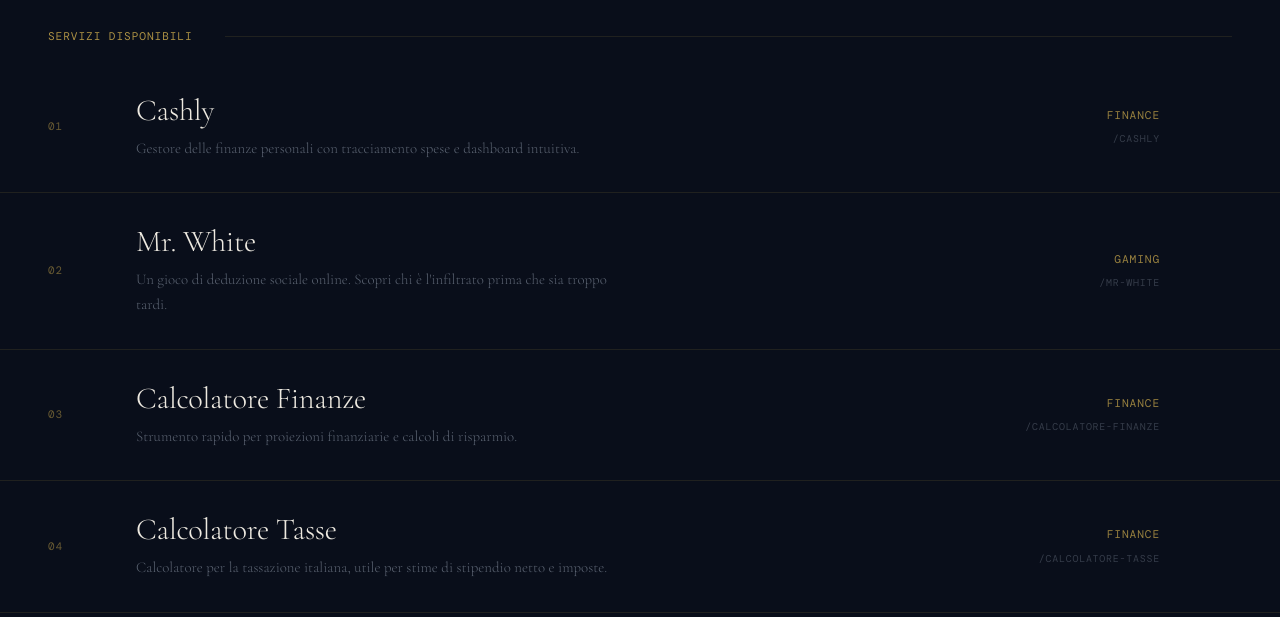
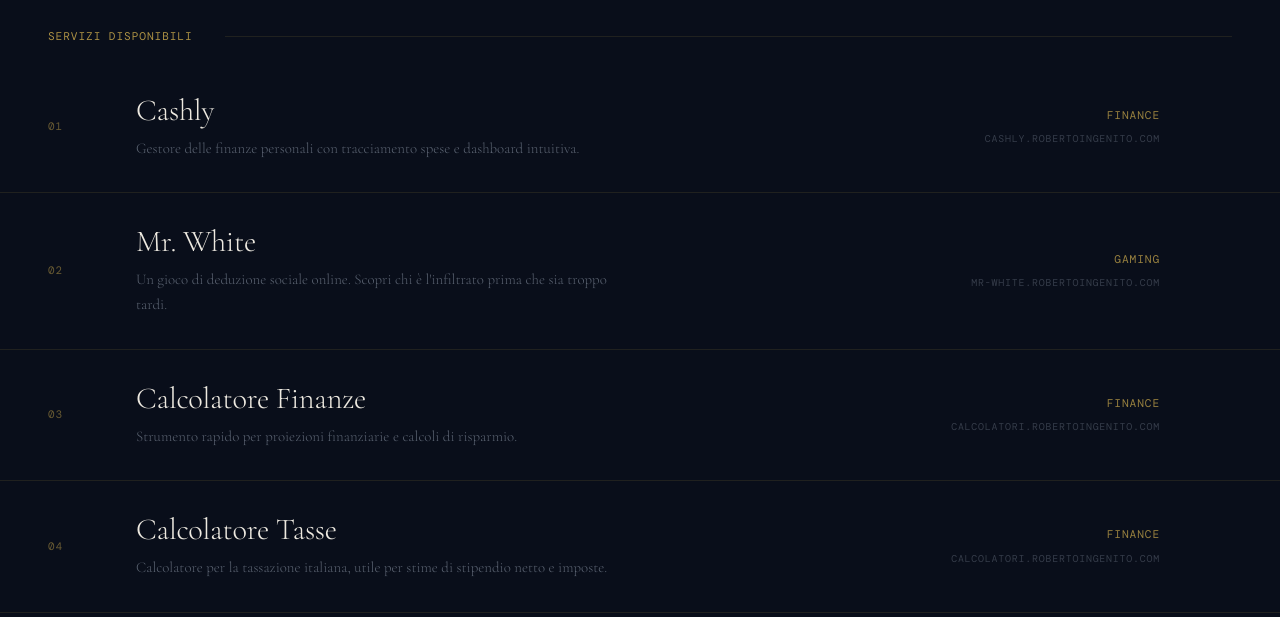
Before and after one commit to roberto-ingenito-home-lab/portfolio, a React (Vite) app: page / in a window 1280 px wide. Shown: the part 940-1557 px from the top of the page. Built offline with nearby package versions, Linux system fonts and the light colour scheme; a web font is replaced by a local one.

Commit message:
Update services urls

```diff
--- a/src/components/Services.tsx
+++ b/src/components/Services.tsx
@@ -8,6 +8,21 @@ export function Services() {
 
   const delay = 70;
 
+  const getDomainName = (url: string) => {
+    try {
+      // Se il link non ha il protocollo, l'oggetto URL fallisce.
+      // Quindi ci assicuriamo che lo abbia prima di fare il parsing.
+      const hasProtocol = url.startsWith("http://") || url.startsWith("https://");
+      const urlToParse = hasProtocol ? url : `https://${url}`;
+
+      const parsedUrl = new URL(urlToParse);
+
+      return parsedUrl.hostname.replace("www.", "");
+    } catch (error) {
+      console.error("URL non valido:", error);
+      return "";
+    }
+  };
   return (
     <section className="services__section" id="servizi">
       <Reveal>
@@ -21,7 +36,7 @@ export function Services() {
         {INTERACTIVE_SERVICES.map((s, i) => (
           <Reveal key={s.id} delay={i * delay}>
             <a
-              href={s.url}
+              href={"https://" + s.url}
               className={`service-item ${activeService === s.id ? "service-item--active" : ""}`}
               onMouseEnter={() => setActiveService(s.id)}
               onMouseLeave={() => setActiveService(null)}
@@ -34,7 +49,7 @@ export function Services() {
               </div>
               <div className="service-item__meta">
                 <span className="mono service-item__category">{s.category}</span>
-                <span className="service-item__url mono">{s.url}</span>
+                <span className="service-item__url mono">{getDomainName(s.url)}</span>
               </div>
               <div className="service-item__arrow">↗</div>
             </a>
--- a/src/constants/data.ts
+++ b/src/constants/data.ts
@@ -6,28 +6,28 @@ export const INTERACTIVE_SERVICES: Service[] = [
     title: "Cashly",
     category: "Finance",
     desc: "Gestore delle finanze personali con tracciamento spese e dashboard intuitiva.",
-    url: "/cashly",
+    url: "cashly.robertoingenito.com",
   },
   {
     id: "02",
     title: "Mr. White",
     category: "Gaming",
     desc: "Un gioco di deduzione sociale online. Scopri chi è l'infiltrato prima che sia troppo tardi.",
-    url: "/mr-white",
+    url: "mr-white.robertoingenito.com",
   },
   {
     id: "03",
     title: "Calcolatore Finanze",
     category: "Finance",
     desc: "Strumento rapido per proiezioni finanziarie e calcoli di risparmio.",
-    url: "/calcolatore-finanze",
+    url: "calcolatori.robertoingenito.com/calcolatore-finanze",
   },
   {
     id: "04",
     title: "Calcolatore Tasse",
     category: "Finance",
     desc: "Calcolatore per la tassazione italiana, utile per stime di stipendio netto e imposte.",
-    url: "/calcolatore-tasse",
+    url: "calcolatori.robertoingenito.com/calcolatore-tasse",
   },
 ];
 
@@ -37,21 +37,21 @@ export const INFRA_SERVICES: Service[] = [
     title: "Nextcloud",
     category: "Cloud & Productivity",
     desc: "La mia nuvola personale per file, contatti e calendari. Sicurezza e privacy sotto il mio controllo.",
-    url: "/cloud",
+    url: "cloud.robertoingenito.com",
   },
   {
     id: "06",
     title: "Timesheet",
     category: "Utility",
     desc: "Sistema di gestione e generazione di timesheet lavorativi in formato Excel.",
-    url: "/timesheet",
+    url: "timesheet.robertoingenito.com",
   },
   {
     id: "07",
     title: "CouchDB",
     category: "Database",
     desc: "Server database dedicato alla sincronizzazione in tempo reale per Obsidian LiveSync.",
-    url: "/couchdb-obsidian",
+    url: "obsidian.robertoingenito.com",
   },
 ];
 
```
